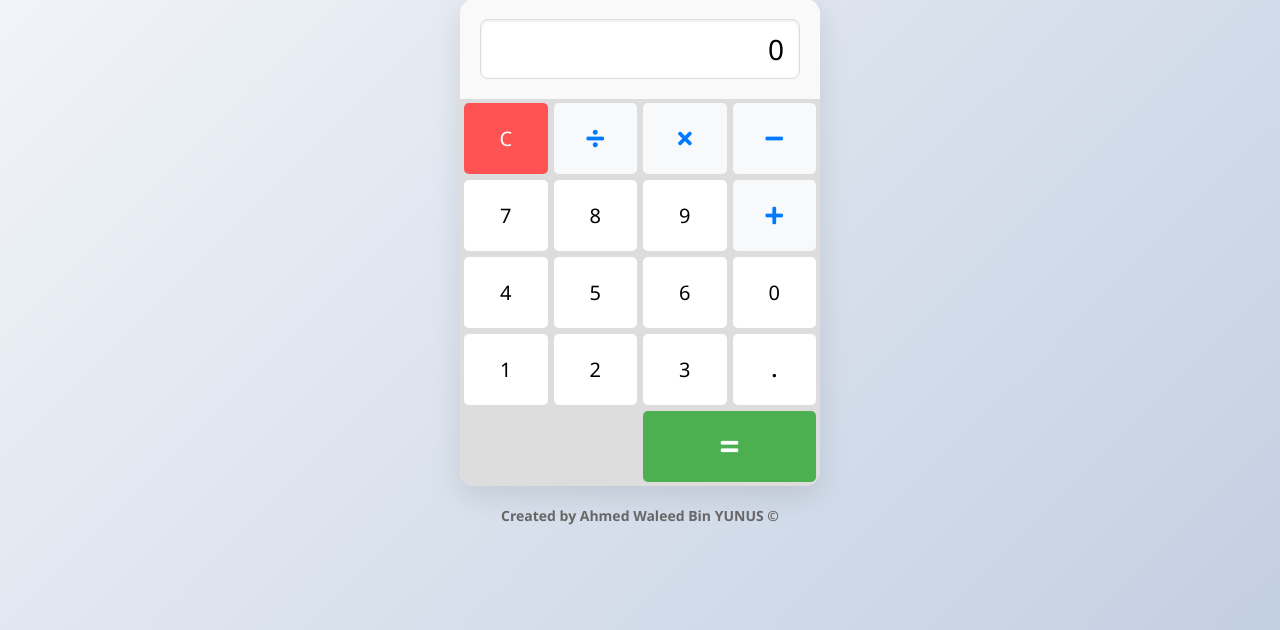
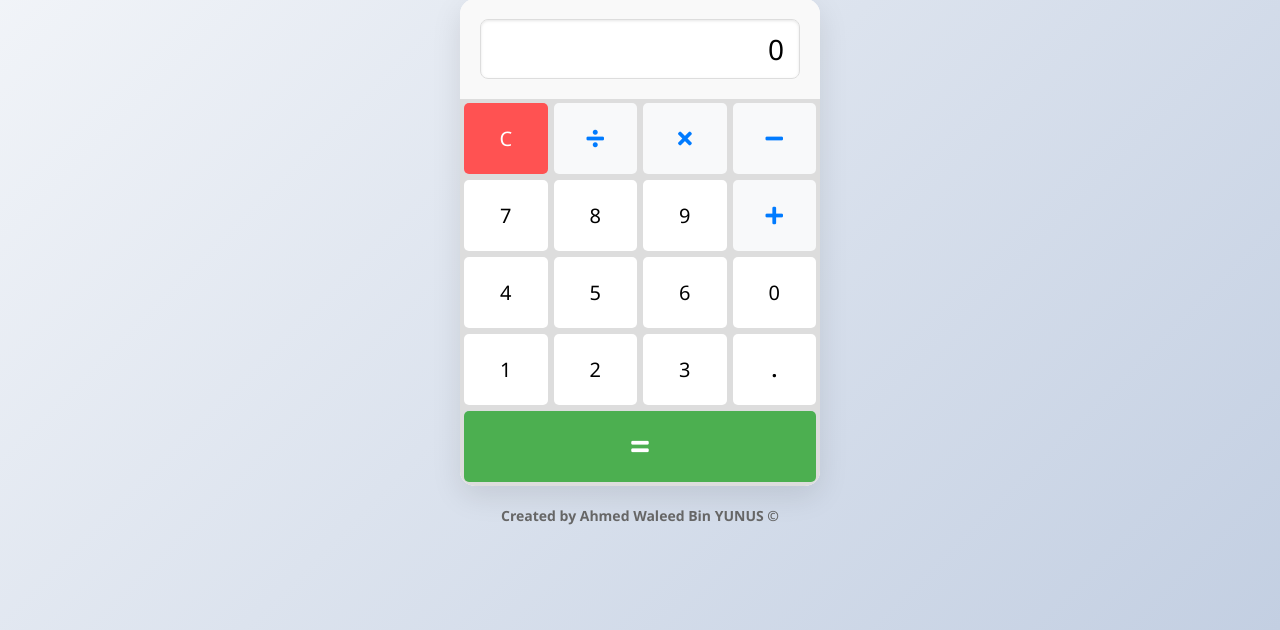
Before and after one commit to ahmedwaleed2002/task2SF, a website: page public/index.html in a window 1280 px wide. Shown: the part 170-800 px from the top of the page. Drawn offline with Linux system fonts and the light colour scheme.

Commit message:
Fixed equals button to span full width

```diff
--- a/public/styles.css
+++ b/public/styles.css
@@ -91,7 +91,8 @@ button:active {
 .equals {
     background-color: #4caf50;
     color: white;
-    grid-column: 3 / span 2;
+    grid-column: 1 / span 4;
+    margin-top: 2px;
 }
 
 .equals:hover {
```
